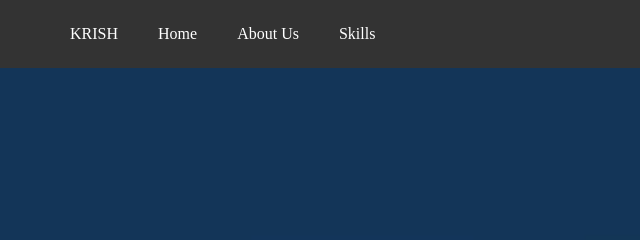
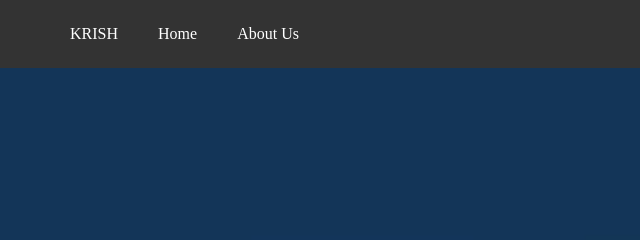
Before and after one commit to krish280700/ITMD543_FD_1, a plain HTML site: page index.html in a window 1280 px wide. Shown: the top 240 px of the page, 0-640 px from the left. Drawn offline with Linux system fonts and the light colour scheme.

Commit message:
Skills Section removed

```diff
--- a/index.html
+++ b/index.html
@@ -15,7 +15,6 @@
                 <div class="menu">
                     <li><a href="#home">Home</a></li>
                     <li><a href="#about">About Us</a></li>
-                    <li><a href="#skill">Skills</a></li>
                 </div>
             </ul>
         </nav>
```
